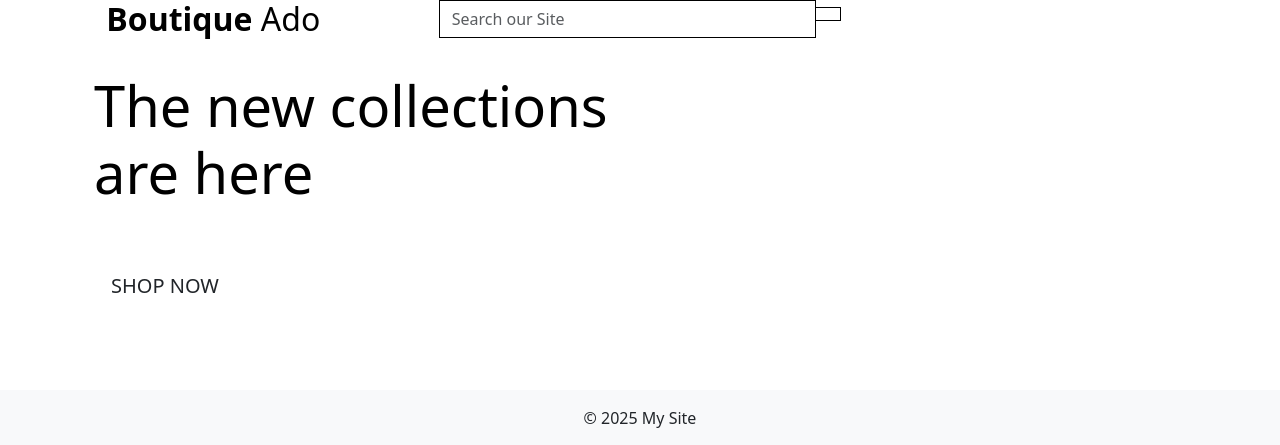
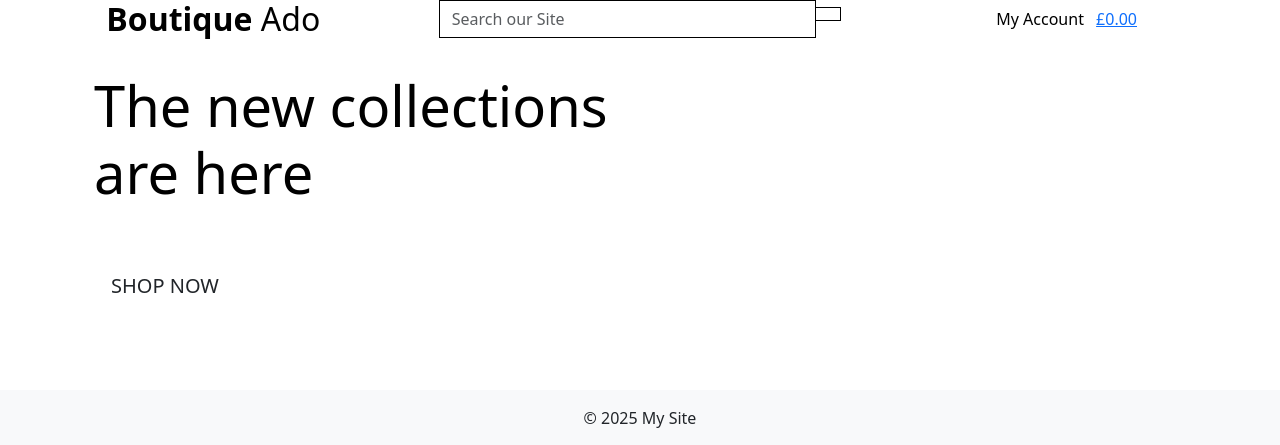
Before and after one commit to SamBailey6194/boutique_ado_v1, a Django app: page / in a window 1280 px wide. Shown: the top 445 px of the page. Run offline with Django 5.2, Linux system fonts and the light colour scheme.

Commit message:
Add main page header content

```diff
--- a/templates/base.html
+++ b/templates/base.html
@@ -35,7 +35,7 @@
     <header class="container-fluid fixed-top">
         <div class="row">
             <div class="col col-12 col-lg-4 my-auto py-1 py-lg-0 text-center text-lg-left">
-                <a href="{% url 'home' %}" class="nav-link main-logo-link">
+                <a href="{% url 'home:home' %}" class="nav-link main-logo-link">
                     <h2 class="logo-font text-black my-0"><strong>Boutique</strong> Ado</h2>
                 </a>
             </div>
@@ -56,8 +56,44 @@
             </div>
             <div class="col col-12 col-lg-4 my-auto py-1 py-lg-0">
                 <ul class="list-inline list-unstyled text-center text-lg-right my-0">
-                    <li class="list-inline-item dropdown"></li>
-                    <li class="list-inline-item"></li>
+                    <li class="list-inline-item dropdown">
+                        <a href="#" class="text-black nav-link" id="user-options" data-toggle="dropdown" aria-haspopup="true" aria-expanded="false">
+                            <div class="text-center">
+                                <div>
+                                    <i class="fas fa-user fa-lg"></i>
+                                </div>
+                                <p class="my-0">My Account</p>
+                            </div>
+                        </a>
+                        <div class="dropdown-menu border-0" aria-labelledby="user-options">
+                            {% if request.user.is.authenticated %}
+                                {% if request.user.is_superuser %}
+                                    <a href="" class="dropdown-item">Product Management</a>
+                                {% endif %}
+                                <a href="" class="dropdown-item">My Profile</a>
+                                <a href="{% url 'account_logout' %}" class="dropdown-item">Logout</a>
+                            {% else %}
+                                <a href="{% url 'account_signup' %}" class="dropdown-item">Register</a>
+                                <a href="{% url 'account_login' %}" class="dropdown-item">Login</a>
+                            {% endif %}
+                        </div>
+                    </li>
+                    <li class="list-inline-item">
+                        <a href="" class="{% if grand_total %}text-info font-weight-bold{% else %}text-black{% endif %}nav-link">
+                            <div class="text-center">
+                                <div>
+                                    <i class="fas fa-shopping-bag fa-lg"></i>
+                                </div>
+                                <p class="my-0">
+                                    {% if grand_total %}
+                                        £{{ grand_total|floatformat:2 }}
+                                    {% else %}
+                                        £0.00
+                                    {% endif %}
+                                </p>
+                            </div>
+                        </a>
+                    </li>
                 </ul>
             </div>
         </div>
```
